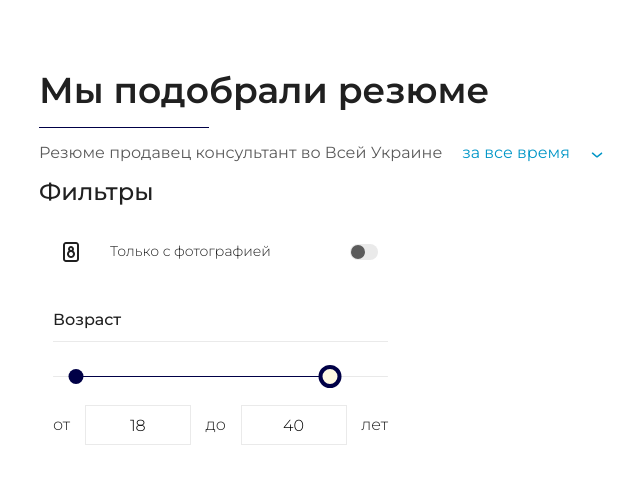
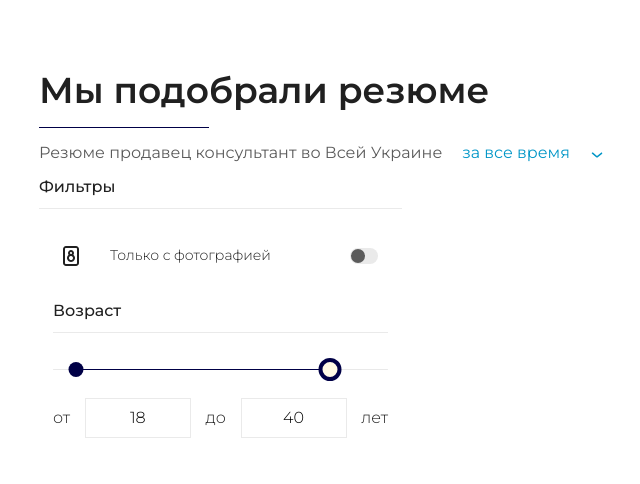
Before and after one commit to YanaHorbachova/test-PM-DT, a React (Create React App) app: page / in a window 1280 px wide. Shown: the top 484 px of the page, without its empty margins (61-701 px from the left). Built offline with nearby package versions, Linux system fonts and the light colour scheme; no server answers.

Commit message:
fix CheckboxSlider

```diff
--- a/src/components/CheckboxSlider/CheckboxSlider.js
+++ b/src/components/CheckboxSlider/CheckboxSlider.js
@@ -3,11 +3,9 @@ import 'rc-slider/assets/index.css';
 import s from "./CheckboxSlider.module.css";
 import './Range.css';
 
-const CheckboxSlider = ({title, label, min, max, value1, value2}) => {
+const CheckboxSlider = ({label, min, max, value1, value2}) => {
 
     return (
-        <div className={s.CheckboxSlider}>
-            <h2 className={s.title}>{title}</h2>
             <div className={s.range}>
                 <Range min={min} max={max} defaultValue={[value1, value2]}/>
                 <div className={s.form}>
@@ -18,8 +16,6 @@ const CheckboxSlider = ({title, label, min, max, value1, value2}) => {
                     <label className={s.label}>{label}</label>
                 </div>
             </div>
-
-        </div>
     )};
 
 export default CheckboxSlider;
--- a/src/components/CheckboxSlider/CheckboxSlider.module.css
+++ b/src/components/CheckboxSlider/CheckboxSlider.module.css
@@ -1,19 +1,6 @@
-.CheckboxSlider{
-    padding: 14px;
-}
-
-.title {
-    padding-bottom: 12px;
-    font-weight: 500;
-    font-size: 16px;
-    color: #202020;
-    border-bottom: 0.5px solid #EAEAEA;
-}
-
 .range{
     padding: 16px 0;
 }
-
 .form{
     display: flex;
     align-items: center;
--- a/src/components/FilterBar/FilterBar.js
+++ b/src/components/FilterBar/FilterBar.js
@@ -13,8 +13,9 @@ const FilterBar = ({checked, chengeCheckbox}) => {
                 <Photo/>
                 <Switch label={'Только с фотографией'} checked={checked} chengeCheckbox={chengeCheckbox}/>
             </div>
-            <div>
-                <CheckboxSlider title={'Возраст'} label={'лет'} value1={18} value2={40} min={16} max={45}/>
+            <div className={s.box}>
+                <h3 className={s.title}>Возраст</h3>
+                <CheckboxSlider label={'лет'} value1={18} value2={40} min={16} max={45}/>
             </div>
 
 
--- a/src/components/FilterBar/FilterBar.module.css
+++ b/src/components/FilterBar/FilterBar.module.css
@@ -21,6 +21,18 @@
   padding: 16px 18px;
 }
 
+.box{
+  padding: 14px;
+}
+
+.title {
+  padding-bottom: 12px;
+  font-weight: 500;
+  font-size: 16px;
+  color: #202020;
+  border-bottom: 0.5px solid #EAEAEA;
+}
+
 
 @media screen and (min-width: 768px) {
   .FilterBar {
```
